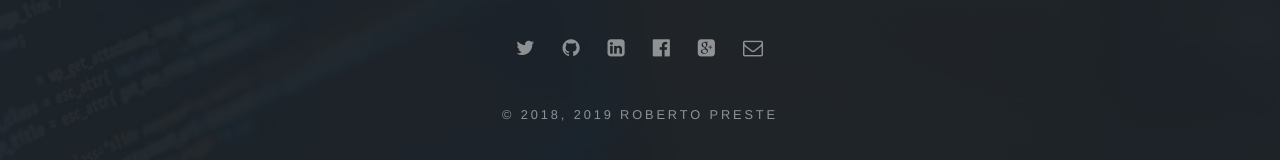
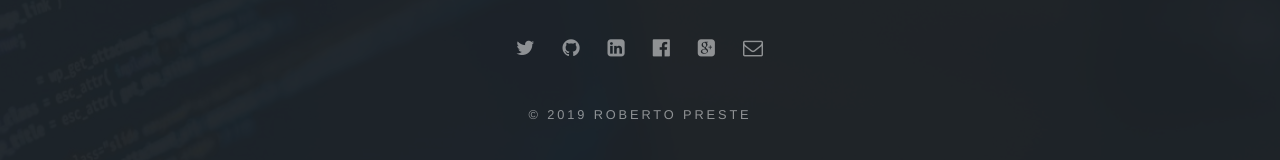
Before and after one commit to robertopreste/robertopreste.github.io, a Jekyll site: the page built from index.html, in a window 1280 px wide and 900 px high, scrolled down 3316 px. Shown: the part 682-842 px from the top of the window. Built offline with Jekyll 4.4.1, drawn with Linux system fonts in a browser that asks for light colours; some of the changed lines change nothing that is shown.

Commit message:
Fix copyright year

```diff
--- a/_config.yml
+++ b/_config.yml
@@ -5,7 +5,7 @@
 title: Roberto Preste
 description: Bioinformatics, Data Science, Web Development
 owner: Roberto Preste # or company name
-first_published: 2018 # if migrating another site, the year of your first publish
+#first_published: 2018 # if migrating another site, the year of your first publish
 email: roberto.preste@gmail.com
 baseurl: "" # the subpath of your site, e.g. /blog
 url: "https://robertopreste.com" # the base hostname & protocol for your site
```
